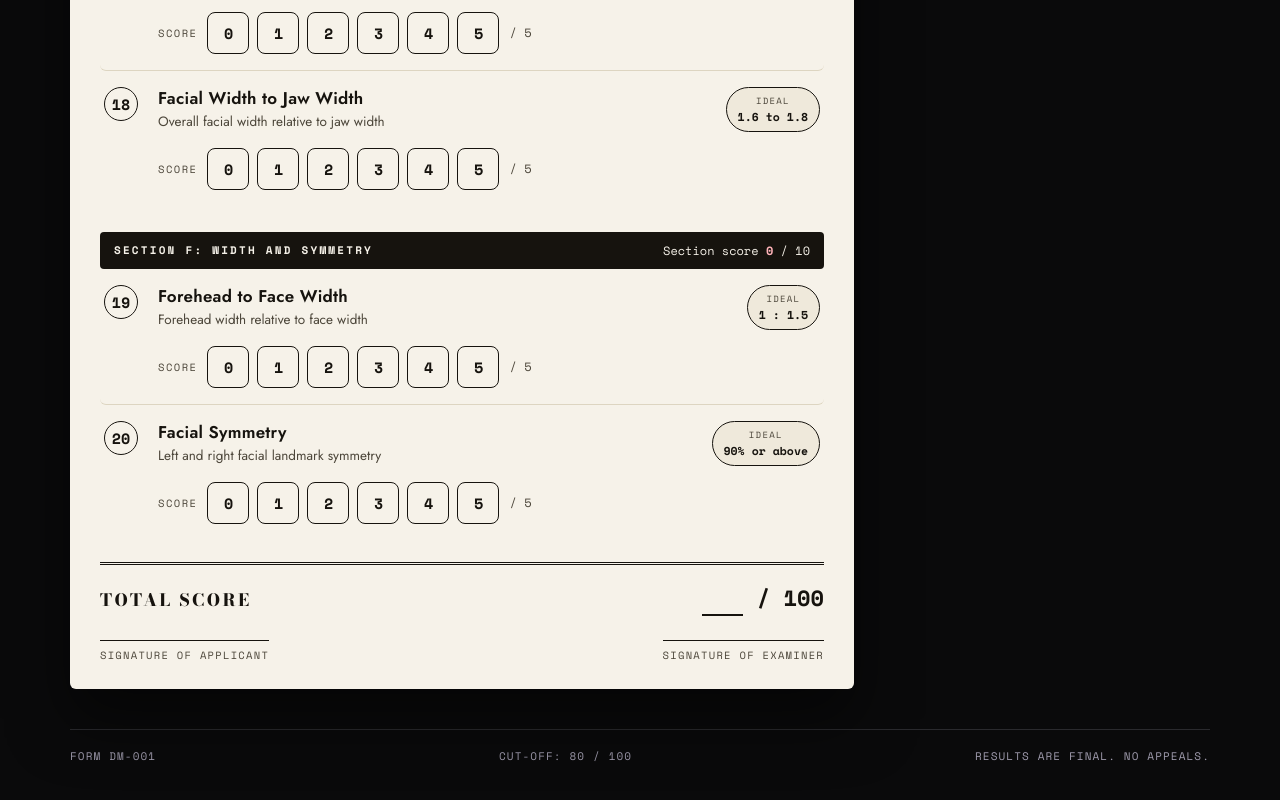
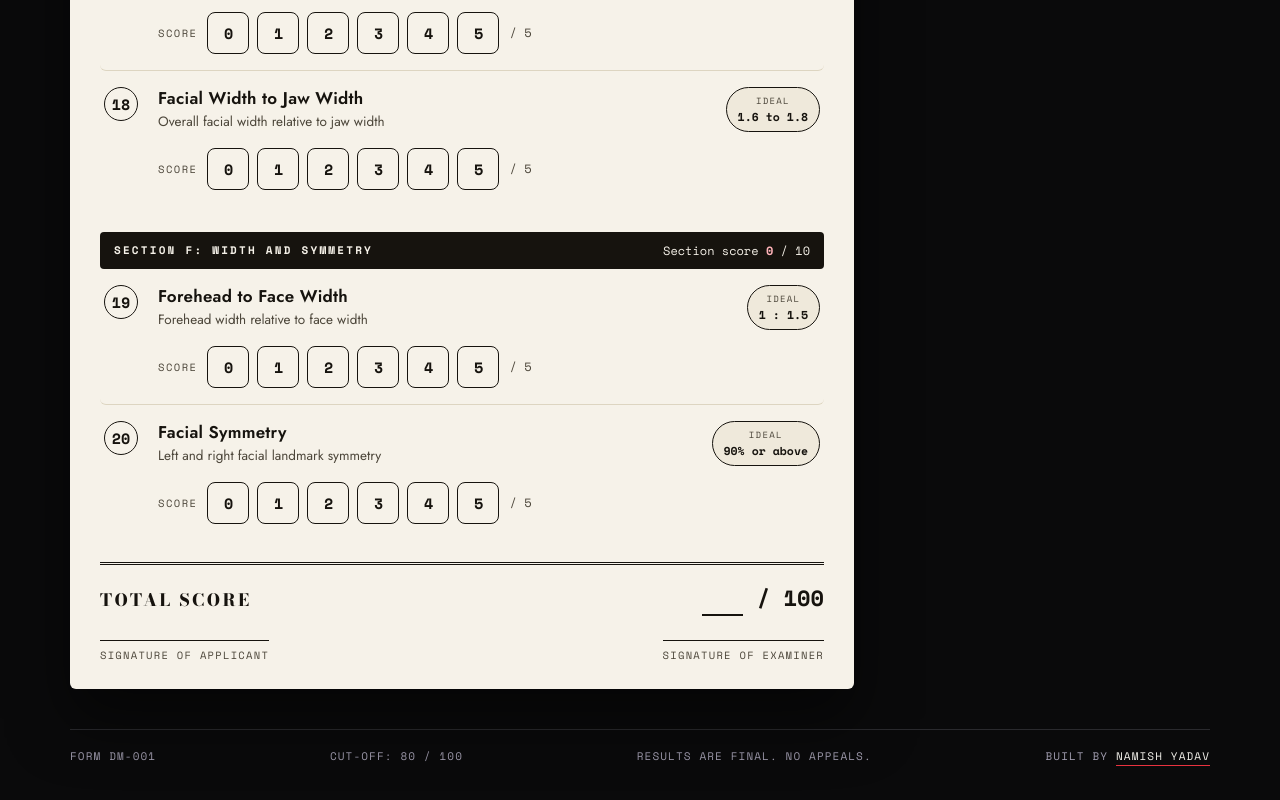
Before and after one commit to p3xz/minimum-cut-off-to-date-me-form, a plain HTML site: page index.html in a window 1280 px wide. Shown: the part 3528-4328 px from the top of the page. Drawn offline with nearby package versions, Linux system fonts and the light colour scheme.

Commit message:
Add Built by Namish Yadav credit to footer

```diff
--- a/index.html
+++ b/index.html
@@ -352,6 +352,8 @@
       .toast.show { opacity: 1; transform: translateX(-50%) translateY(0); }
 
       footer { margin-top: 40px; border-top: 1px solid var(--line-dark); padding-top: 18px; display: flex; justify-content: space-between; gap: 12px; flex-wrap: wrap; font-family: "Space Mono", monospace; font-size: 11px; letter-spacing: 0.1em; text-transform: uppercase; color: var(--muted); }
+      footer a { color: var(--text); text-decoration: none; border-bottom: 1.5px solid var(--red); padding-bottom: 1px; transition: color 0.2s ease; }
+      footer a:hover { color: var(--red); }
 
       /* ---------- Responsive ---------- */
       @media (max-width: 900px) {
@@ -518,6 +520,7 @@
         <span>Form DM-001</span>
         <span id="foot-cutoff">Cut-off: 80 / 100</span>
         <span>Results are final. No appeals.</span>
+        <span>Built by <a href="https://github.com/p3xz" target="_blank" rel="noopener">Namish Yadav</a></span>
       </footer>
     </div>
 
```
